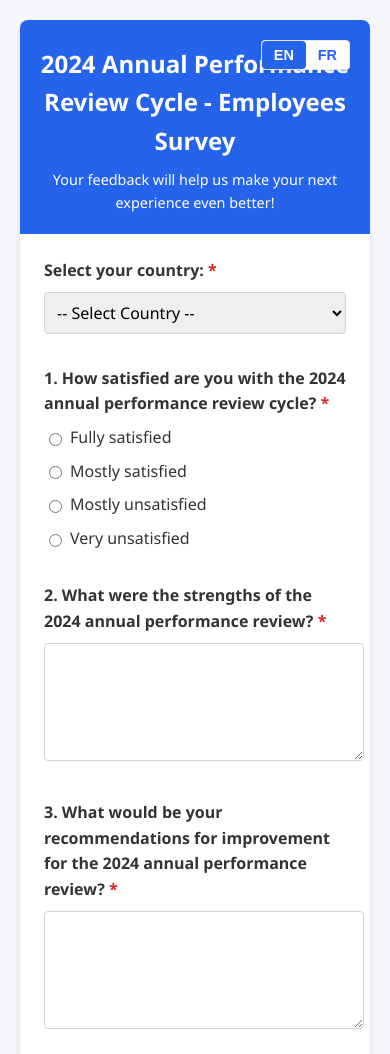
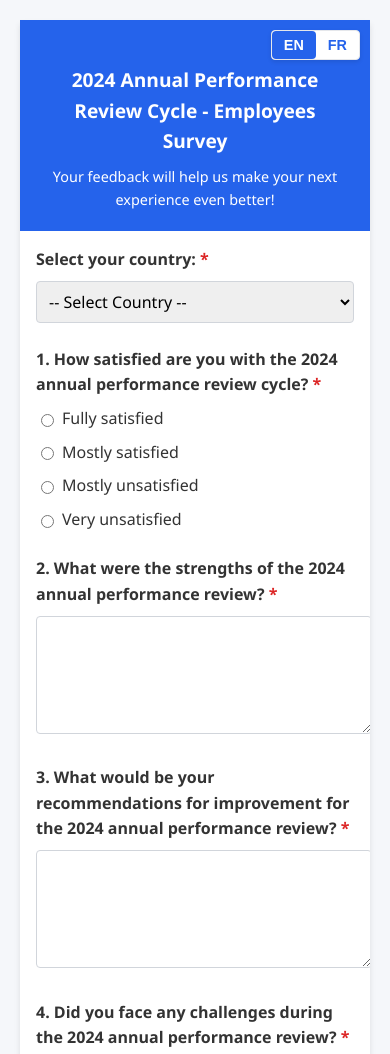
Before and after one commit to Oleksandr231989/Survey_employees, a website: page index.html in a window 390 px wide. Shown: the top 1054 px of the page. Drawn offline with Linux system fonts and the light colour scheme.

Commit message:
Update index.html

```diff
--- a/index.html
+++ b/index.html
@@ -2,7 +2,7 @@
 <html lang="en">
 <head>
     <meta charset="UTF-8">
-    <meta name="viewport" content="width=device-width, initial-scale=1.0">
+    <meta name="viewport" content="width=device-width, initial-scale=1.0, maximum-scale=1.0, user-scalable=no">
     <title>2024 Annual Performance Review Cycle - Employees Survey</title>
     <style>
         /* General styling */
@@ -169,6 +169,14 @@
             display: none;
         }
 
+        /* Conditional questions - mobile adjustments */
+        @media (max-width: 640px) {
+            .conditional-question {
+                margin-left: 16px;
+                padding-left: 12px;
+            }
+        }
+
         /* Thank you message */
         .thank-you {
             text-align: center;
@@ -252,14 +260,41 @@
             background-color: #f3f4f6;
         }
 
+        /* Mobile Responsiveness */
         @media (max-width: 640px) {
+            .container {
+                max-width: 100%;
+                margin: 0;
+                border-radius: 0;
+            }
+
             .header {
-                padding-top: 25px;
+                padding-top: 45px; /* Slightly more padding on mobile */
+            }
+
+            .header h1 {
+                font-size: 1.2rem; /* Smaller font size on mobile */
             }
 
             .language-toggle {
-                top: 20px;
-                right: 20px;
+                top: 10px;
+                right: 10px;
+            }
+
+            .form-container {
+                padding: 16px; /* Reduced padding on mobile */
+            }
+
+            .question {
+                margin-bottom: 24px; /* Reduced spacing between questions */
+            }
+
+            select, textarea {
+                font-size: 16px; /* Prevent zoom on iOS */
+            }
+
+            .button-group {
+                justify-content: center; /* Center the submit button on mobile */
             }
         }
     </style>
```
